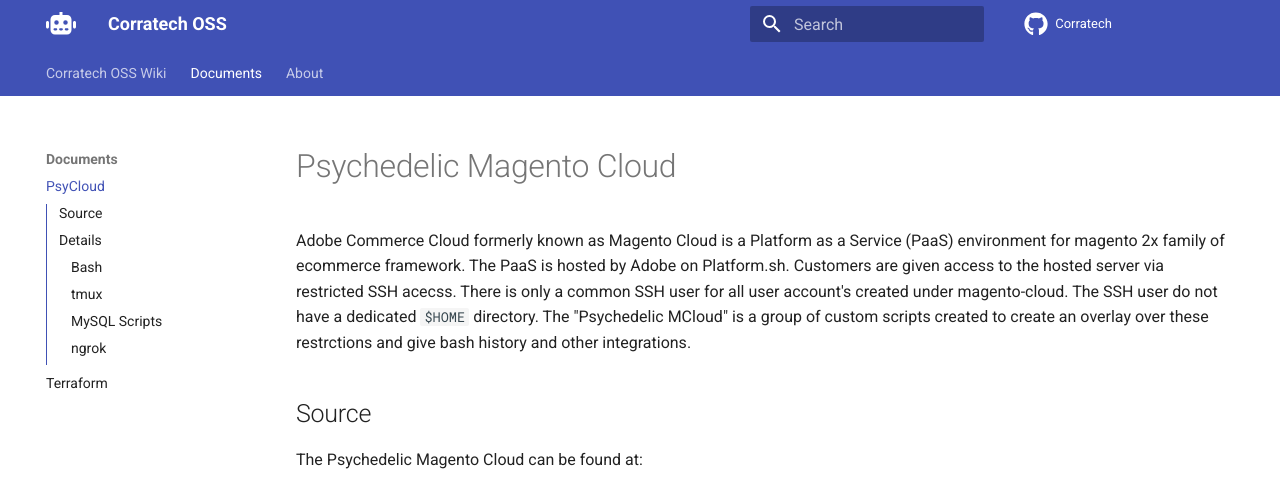
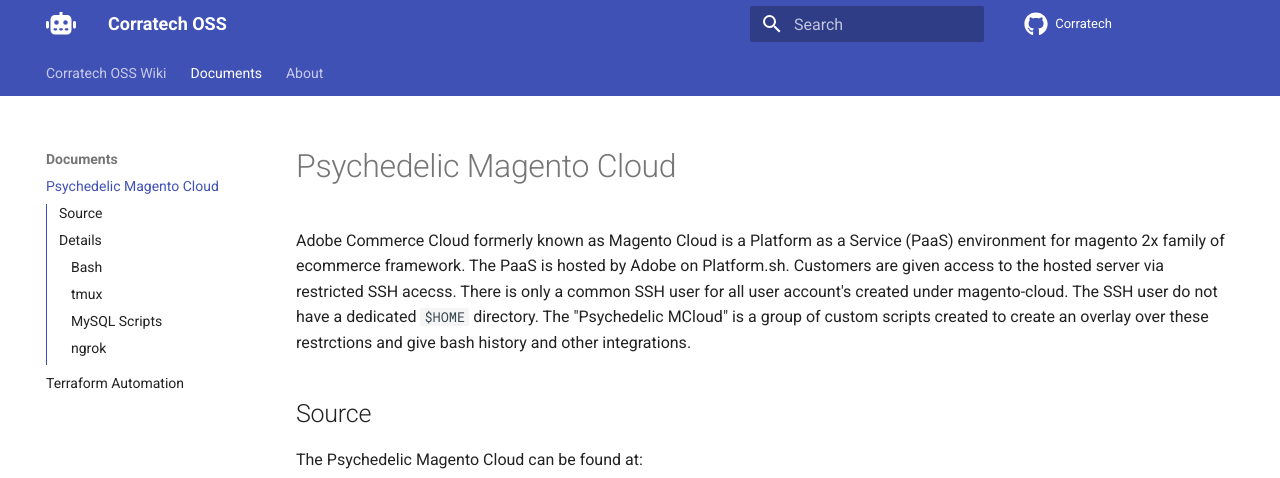
Before and after one commit to corratech/oss-wiki, an MkDocs documentation site: the page built from docs/docs/psy-mcloud.md, in a window 1280 px wide. Shown: the top 478 px of the page. Built offline with MkDocs 1.6.1 and Material for MkDocs 9.7.7, drawn with Linux system fonts in a browser that asks for light colours; comment, search, counter and statistics services are not loaded.

Commit message:
Update - fix errors

```diff
--- a/docs/mkdocs.yml
+++ b/docs/mkdocs.yml
@@ -40,8 +40,8 @@
       permalink: ⚓︎
       toc_depth: 3
 nav:
-  - 'index.md'
-  - Documents:
-      - PsyCloud: 'psy-mcloud.md'
-      - Terraform: 'terraform.md'
+  - 'Corratech OSS Wiki': 'index.md'
+  - 'Documents':
+      - 'Psychedelic Magento Cloud': 'psy-mcloud.md'
+      - 'Terraform Automation': 'terraform.md'
   - About: 'about.md'
```
Also changed, not shown: docs/docs/terraform.md (renamed from docs/docs/terrform.md).
